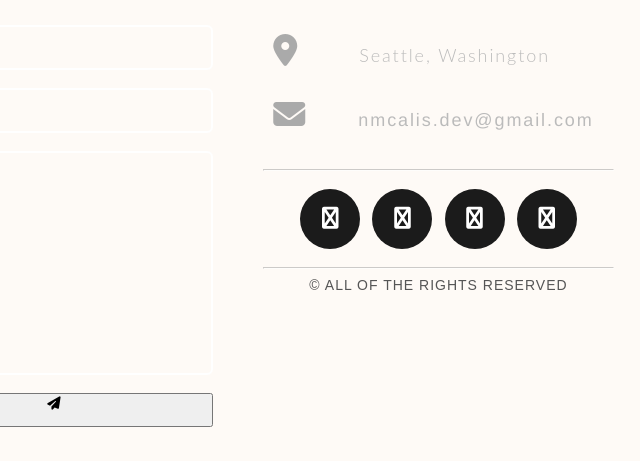
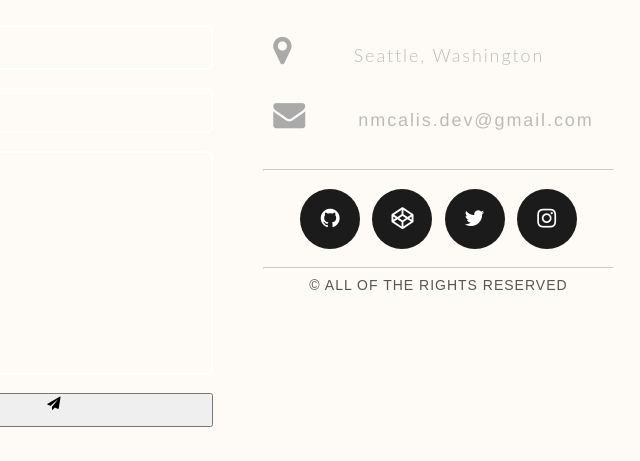
Before and after one commit to nmcalisDev/Personal-Website, a website: page docs/contact.html in a window 1280 px wide. Shown: the part 256-717 px from the top of the page, 411-1051 px from the left. Drawn offline with Linux system fonts and the light colour scheme.

Commit message:
Adding Font Awesome 4.7 icons

```diff
--- a/docs/contact.html
+++ b/docs/contact.html
@@ -1,7 +1,7 @@
 <!DOCTYPE html>
 <html lang="en">
 <head>
-    <link rel="stylesheet" href="https://cdnjs.cloudflare.com/ajax/libs/font-awesome/6.4.0/css/all.min.css">
+    <link rel="stylesheet" href="https://cdnjs.cloudflare.com/ajax/libs/font-awesome/4.7.0/css/font-awesome.min.css">
     <link rel="stylesheet" type="text/css" href="./static/css/main.css">
     <link rel="stylesheet" type="text/css" href="./static/css/contact.css">
     <meta charset="UTF-8">
@@ -90,7 +90,7 @@
             </form>
             <div class="direct-contact-container">
                 <ul class="contact-list">
-                    <li class="list-item"><i class="fa-solid fa-location-dot fa-2x"></i><span class="contact-text place">Seattle, Washington</span></i></li>
+                    <li class="list-item"><i class="fa fa-map-marker fa-2x"></i><span class="contact-text place">Seattle, Washington</span></i></li>
                     <li class="list-item"><i class="fa fa-envelope fa-2x"><span class="contact-text gmail"><a href="mailto:#" title="Send me an email">nmcalis.dev@gmail.com</a></span></i></li>
                 </ul>
                 <hr>
```
